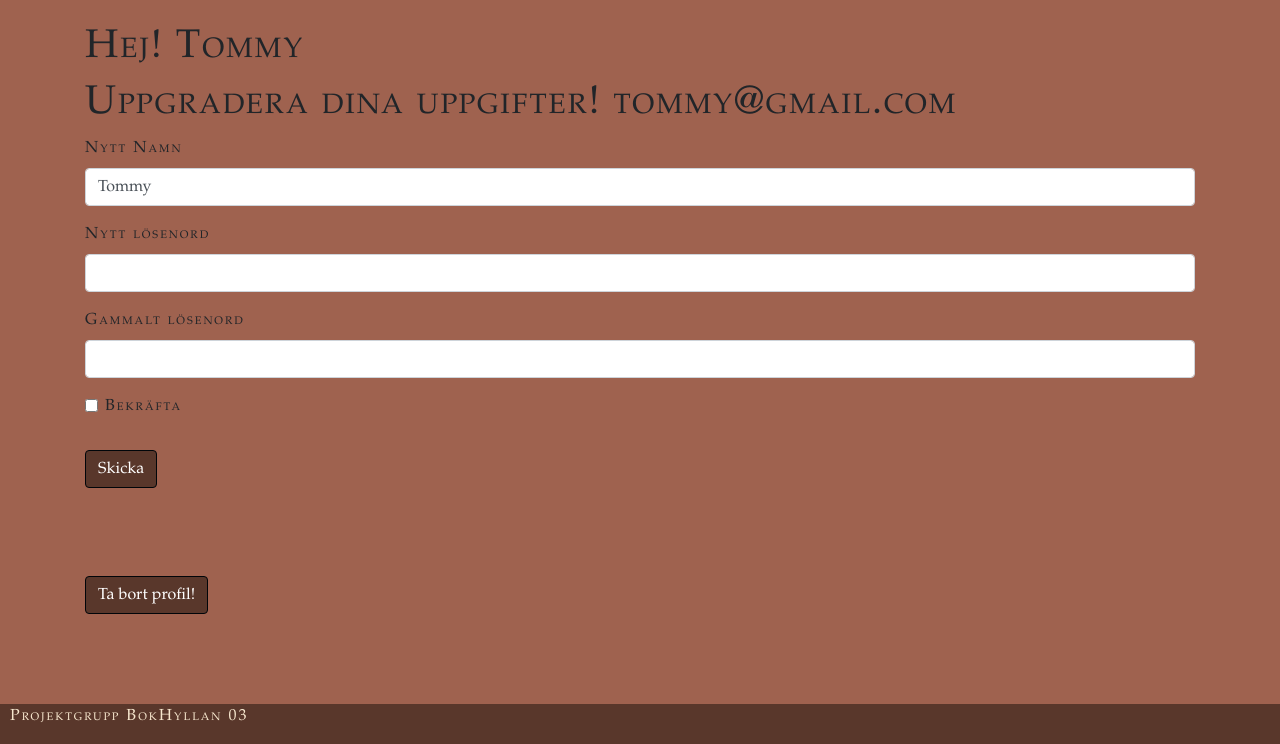
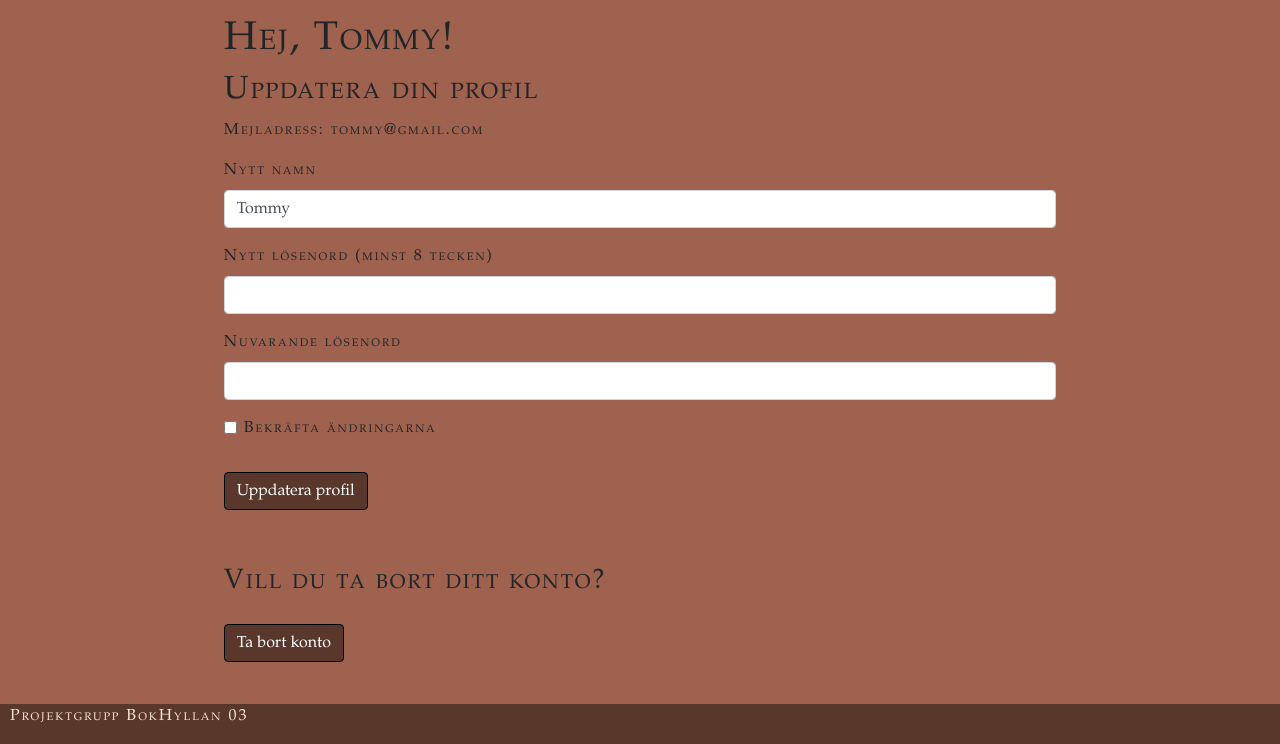
Before and after one commit to carbarcor/BokHyllan, a Flask app: page /edit-profile in a window 1280 px wide. Shown: the part 56-800 px from the top of the page. Run offline with Flask 3, Linux system fonts and the light colour scheme; a user stored in the database is signed in.

Commit message:
Justering av HTML och CSS i edit_profile och sign_up

```diff
--- a/BOKHYLLAN/website/static/styles/style.css
+++ b/BOKHYLLAN/website/static/styles/style.css
@@ -38,7 +38,7 @@ body {
     margin-top:1em;
 }
 
-#sign_up {
+#sign-up-div {
     margin:auto;
     width:75%;
 }
@@ -50,6 +50,16 @@ body {
 
 #add-bio-div > form {
     margin-top: 1em;
+}
+
+#edit-profile-div {
+    margin:auto;
+    width:75%;
+    margin-top:1em;
+}
+
+#edit-profile-div > form > h3 {
+    margin-top:2em;
 }
 
 footer {
--- a/BOKHYLLAN/website/templates/edit_profile.html
+++ b/BOKHYLLAN/website/templates/edit_profile.html
@@ -1,10 +1,34 @@
 {% extends "base.html" %}
 {% block title %}Home Page{% endblock %}
 {% block content %}
-</br>
-<h1 align="left" >Hej! {{user.first_name}}</h1>
-<h1>Uppgradera dina uppgifter! {{ user.email}}</h1>
+
+  <div id="edit-profile-div">
+
+    <h1>Hej, {{user.first_name}}!</h1>
+    <h2>Uppdatera din profil</h2>
+    <p>Mejladress: {{user.email}}</p>
+
       <form method="POST" action="/edit-profile">
+
+          <div class="form-group">
+            <label for="new_name">Nytt namn</label>
+            <input type="text" class="form-control" id="new_name" name="new_name" placeholder="{{user.first_name}}" value="{{user.first_name}}">
+          </div>
+
+          <div class="form-group">
+            <label for="new_password">Nytt lösenord (minst 8 tecken)</label>
+            <input type="password" class="form-control" id="new_password" name="new_password" >
+          </div>
+
+          <div class="form-group">
+            <label for="old_password">Nuvarande lösenord</label>
+            <input type="password" class="form-control" id="old_password" name="old_password" required>
+          </div>
+
+          <div class="form-group form-check">
+            <input type="checkbox" class="form-check-input" id="Check1" required>
+            <label class="form-check-label" for="Check1">Bekräfta ändringarna</label>
+          </div>
 
           <!--
           <div class="form-group">
@@ -12,30 +36,17 @@
             <input type="email" class="form-control" id="new_email" name="new_email" value="{{user.email}}" placeholder="{{user.email}}">
           </div>
           -->
-    <div class="form-group">
-      <label for="new_name">Nytt Namn</label>
-      <input type="text" class="form-control" id="new_name" name="new_name" placeholder="{{user.first_name}}" value="{{user.first_name}}">
+
+          <button type="submit" class="btn btn-primary">Uppdatera profil</button>
+
+      </form>
+
+      <form method="POST" action="/delete_profile">
+        <h3>Vill du ta bort ditt konto?</h3>
+        <button type="submit" class="btn btn-primary">Ta bort konto</button>
+      </form>
+
   </div>
-    <div class="form-group">
-        <label for="new_password">Nytt lösenord</label>
-        <input type="password" class="form-control" id="new_password" name="new_password" >
-      </div>
-      <div class="form-group">
-        <label for="old_password">Gammalt lösenord</label>
-        <input type="password" class="form-control" id="old_password" name="old_password" required>
-      </div>
-    <div class="form-group form-check">
-      <input type="checkbox" class="form-check-input" id="Check1" required>
-      <label class="form-check-label" for="Check1" >Bekräfta</label>
-    </div>
-    <button type="submit" class="btn btn-primary">Skicka</button>
-  </form>
-</br>
-</br>
-</br>
-<form method="POST" action="/delete_profile">
-<button type="submit" class="btn btn-primary">Ta bort profil!</button>
-</form>
 <!--
     <h1>Radera kontor :/ </h1>
   <form method="POST">
--- a/BOKHYLLAN/website/templates/sign_up.html
+++ b/BOKHYLLAN/website/templates/sign_up.html
@@ -2,7 +2,7 @@
 {% block title %}Sign Up{% endblock %}
 {% block content %}
 
-    <div id="sign_up">
+    <div id="sign-up-div">
 
         <form method="POST">
             <h3>Registrera nytt konto</h3>
```
Also changed, not shown: BOKHYLLAN/instance/database.db. Lines whose indentation alone changed are shown as unchanged.
